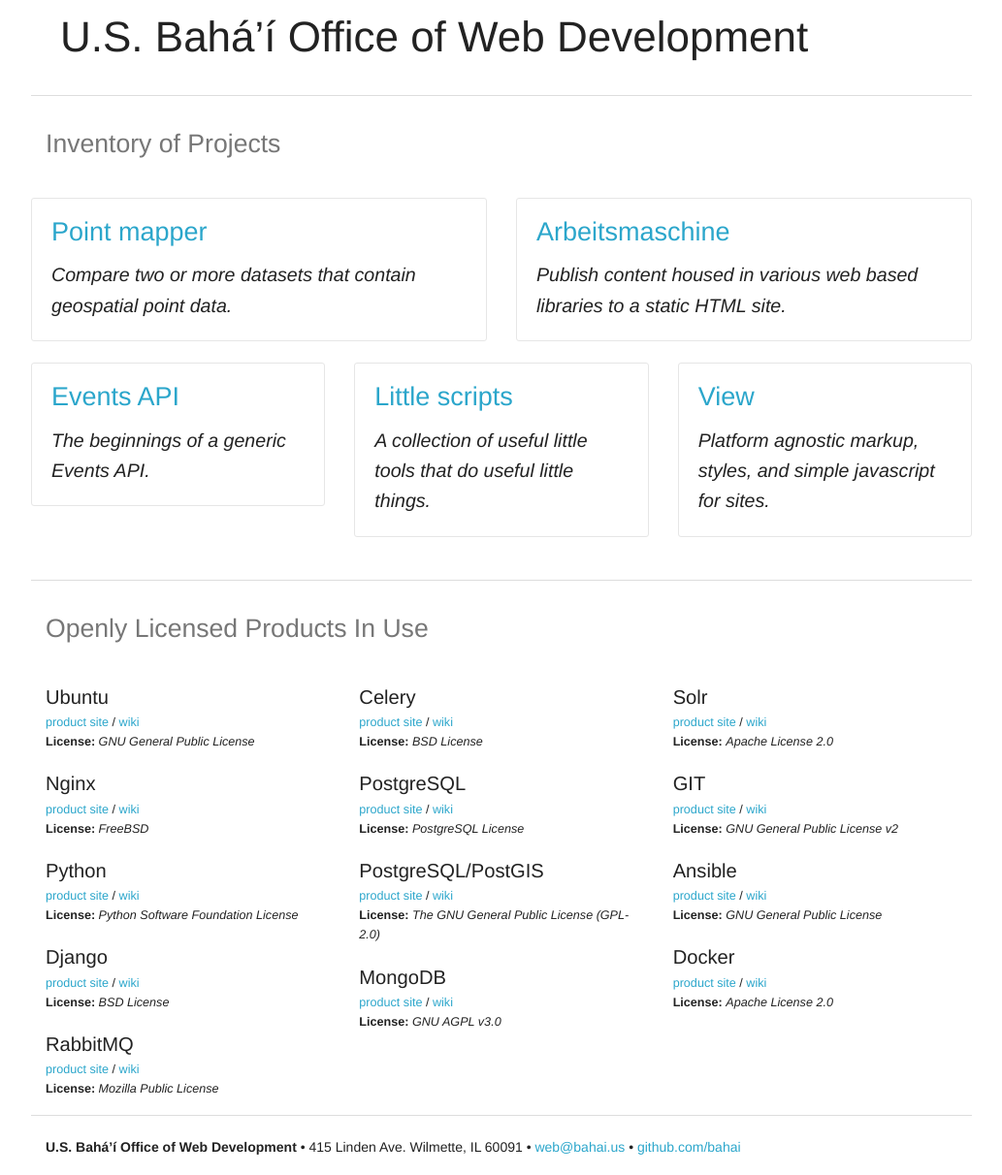
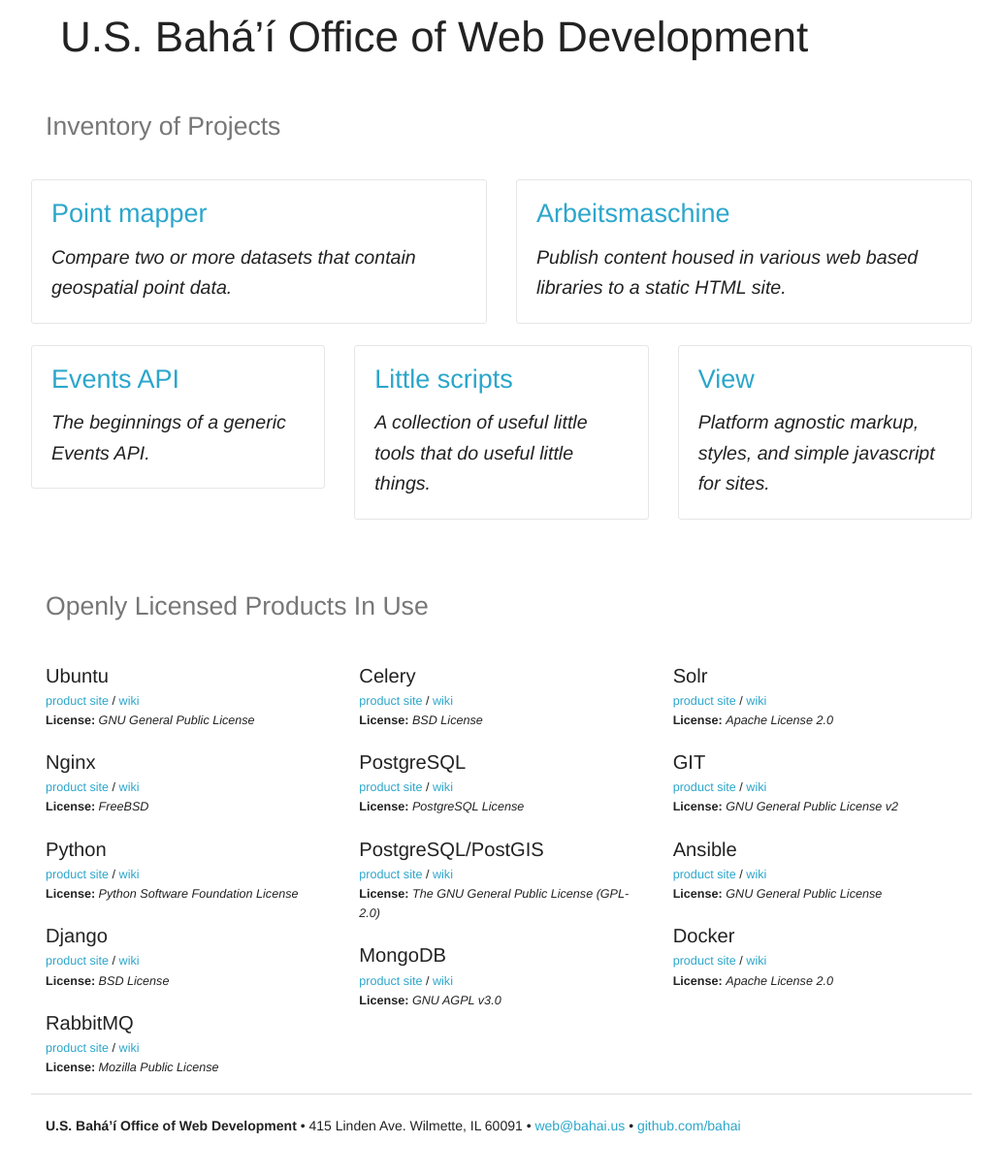
Before and after one commit to Bahai/bahai.github.io, a Jekyll site: the page built from index.html, in a window 1280 px wide. Shown: the whole page at 97% size, without its empty margins (123-1156 px from the left). Built offline with Jekyll 4.4.1, drawn with Linux system fonts in a browser that asks for light colours; Markdown is read by kramdown in place of the engine named in the settings; after the commit the page ends 1190 px from its top, so only the background shows below that.

Commit message:
pulling rules

```diff
--- a/css/main.css
+++ b/css/main.css
@@ -15,12 +15,14 @@
 	font-size: 1.9em;
 	font-weight: 300;
 	margin-bottom: 1.5em;
+	margin-top: 1.5em;
 	color: #777;
 }
 #projects h4 {
 	font-size: 1.9em;
 	font-weight: 300;
 	margin-bottom: 1.5em;
+	margin-top: 1.5em;
 	color: #777;
 }
 #projects p {
@@ -28,3 +30,6 @@
 	font-weight: 300;
 	font-style: italic;
 }
+#projects {
+	padding-bottom: 1em;
+}
--- a/index.html
+++ b/index.html
@@ -4,7 +4,6 @@
 ---
 
 <div class="row">
-	<hr>
 	<div id="projects">
 		<div class="twelve columns">
 			<h4>Inventory of Projects</h4>
@@ -65,7 +64,6 @@
 </div>
 
 <div class="row">
-	<hr>
 	<div id="products">
 		<div class="twelve columns">
 			<h4>Openly Licensed Products In Use</h4>
```
